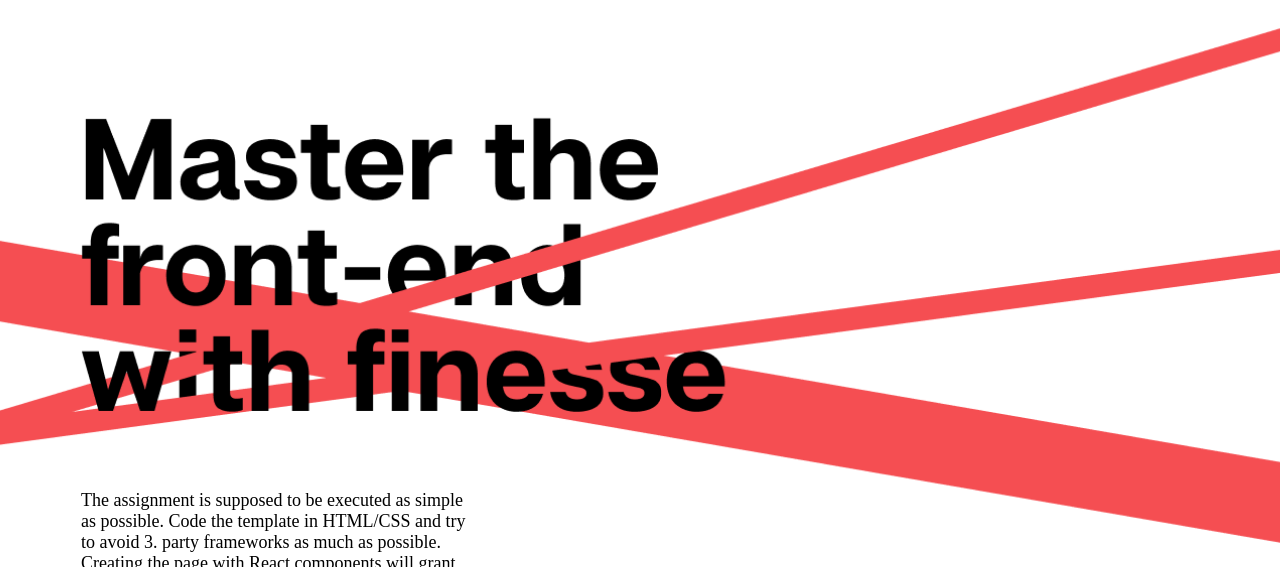
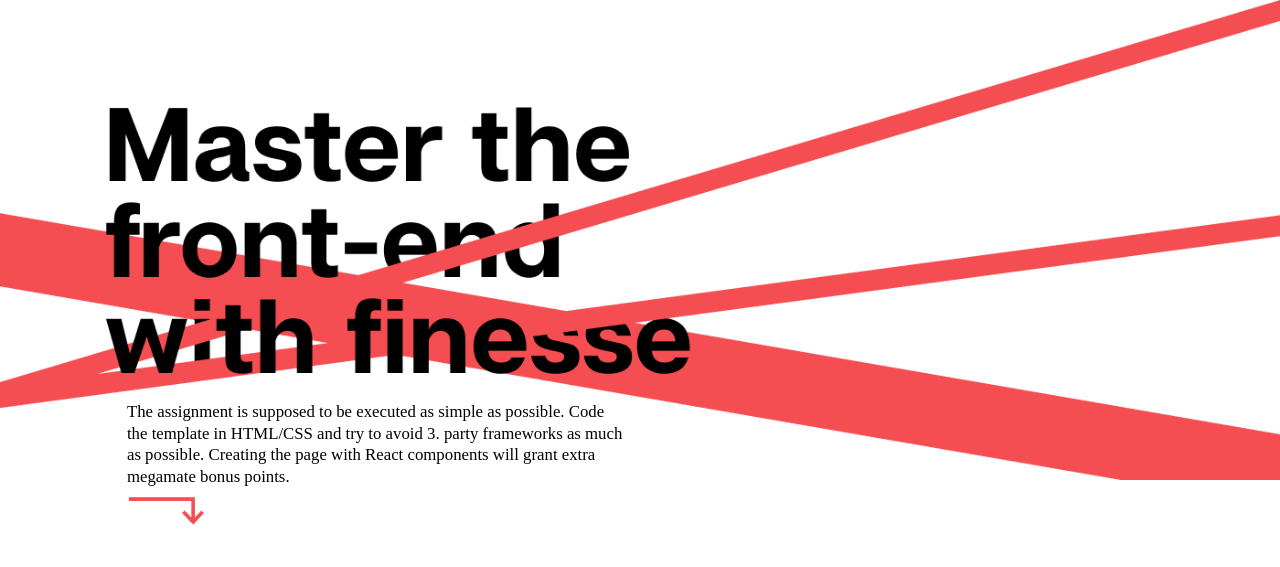
Before and after one commit to rommel-dk/front-end-test, a PHP site: page / in a window 1280 px wide. Shown: the top 567 px of the page. Run offline with PHP 8.4, Linux system fonts and the light colour scheme; some web fonts are replaced.

Commit message:
Mobile styles correction

```diff
--- a/assignment-assets/css/style.css
+++ b/assignment-assets/css/style.css
@@ -48,11 +48,22 @@ h1 {
 h2 {
   font-size: 4em;
 }
+
+.grid {
+  display: grid;
+}
+
 /* mobile styles */
 
-/*--- Header ---*/
+/*--- Showcase ---*/
+.showcase-wrapper {
+  grid-template-columns: 7% 93%;
+  grid-template-rows: 80% 1fr;
+  padding-bottom: 110px;
+}
 .showcase-image {
-  height: 40vh;
+  height: 16rem;
+  grid-area: 1/1/3/3;
 }
 .showcase-image_inner {
   width: 100%;
@@ -63,14 +74,26 @@ h2 {
   background-repeat: no-repeat;
 }
 .showcase-description {
-  padding: 0 1.5em 0 1.5em;
+  padding: 0.5em 1.3em 0 0;
+  max-width: 500px;
+  grid-area: 2/2/3/2;
+}
+.showcase-arrow {
+  width: 125px;
+  height: 46px;
+  background-image: url("../images/arrow.png");
+  transform: scale(0.6);
   position: relative;
-  top: -40px;
-  max-width: 400px;
+  left: -23px;
+  top: 0px;
 }
 
+.articles-wrapper {
+  grid-template-columns: 1fr;
+}
 /*--- Card ---*/
 .card-wrapp {
+  grid-area: 1/1/2/2;
   padding: 0 15px;
   overflow: hidden;
   column-count: 1;
@@ -80,19 +103,15 @@ h2 {
   color: #000;
 }
 .card-wrapp::before {
-  display: inline-block;
+  display: none;
   width: 125px;
-  height: auto;
-  content: url("../images/arrow.png");
-  transform: scale(0.6);
-  position: relative;
-  left: -23px;
-  top: -10px;
+  height: 50px;
+  content: "";
 }
 .card {
   position: relative;
   break-inside: avoid;
-  margin-bottom: 20px;
+  margin-bottom: 4em;
 }
 .card-img {
   width: 100%;
@@ -142,55 +161,129 @@ h2 {
   transform: rotate(45deg);
 }
 
-/* small tablet styles */
-@media screen and (min-width: 30rem) {
+/* smartphones, Android phones, landscape iPhone */
+@media (min-width: 480px) {
+  .showcase-wrapper {
+    grid-template-columns: 7% 93%;
+  }
+  .showcase-wrapper {
+    padding-bottom: 90px;
+  }
   .showcase-image {
-    height: 50vh;
+    height: 18rem;
+  }
+  .showcase-image_inner {
+    background-position: -25px 0;
   }
   .showcase-description {
-    padding: 0 1.5em 0 2.5em;
-    top: -50px;
+    padding: 1em 1.7em 0 0;
   }
-}
-@media screen and (orientation: landscape) and (min-width: 30rem) {
-  .showcase-image {
-    height: 70vh;
+
+  .card-wrapp {
+    column-count: 2;
   }
-  .showcase-description {
-    padding: 0 1.5em 0 1.5em;
-    top: -40px;
+  .card-wrapp::before {
+    display: inline-block;
   }
 }
 
-/* large tablet styles */
-@media screen and (min-width: 960px) {
-  body {
-    font-size: 16px;
+/* portrait tablets, portrait iPad, e-readers (Nook/Kindle), landscape 800x480 phones (Android) */
+@media (min-width: 600px) {
+  .showcase-wrapper {
+    grid-template-columns: 7% 70% 23%;
   }
-  h1 {
-    font-size: 5.4em;
+  .showcase-image {
+    height: 20rem;
+    grid-area: 1/1/3/4;
   }
-  h2 {
-    font-size: 5.5em;
+  .showcase-image_inner {
+    background-position: -30px 0;
+  }
+  .showcase-description {
+    padding: 1em 1em 0 0;
   }
 }
 
-/* desktop styles */
-@media screen and (min-width: 48rem) {
-  body {
-    font-size: 18px;
-  }
-  h1 {
-    font-size: 6.4em;
-  }
-  h2 {
-    font-size: 8.4em;
+/* tablet, landscape iPad, lo-res laptops ands desktops */
+@media (min-width: 801px) {
+  .showcase-wrapper {
+    grid-template-columns: 9% 61% 30%;
   }
   .showcase-image {
-    height: 70vh;
+    height: 25rem;
+    grid-area: 1/1/3/4;
+  }
+  .showcase-image_inner {
+    background-position: 0 0;
   }
   .showcase-description {
-    padding: 0 1.5em 0 4.5em;
-    top: -70px;
+    padding: 1em 1em 0 1em;
+    grid-area: 2/2/3/3;
+    font-size: 1.1em;
+    line-height: 1.3;
+  }
+  .card-wrapp {
+    column-count: 3;
+  }
+  .card-wrapp::before {
+    display: none;
   }
 }
+
+/* big landscape tablets, laptops, and desktops */
+@media (min-width: 1025px) {
+  .showcase-wrapper {
+    grid-template-columns: 9% 51% 40%;
+  }
+  .showcase-image {
+    height: 30rem;
+    grid-area: 1/1/3/4;
+  }
+  .showcase-description {
+    padding: 1em 1em 0 0.7em;
+    font-size: 1.2em;
+  }
+  .articles-wrapper {
+    grid-template-columns: 5% 1fr 5%;
+  }
+  .card-wrapp {
+    grid-area: 1/2/2/3;
+  }
+}
+
+/* hi-res laptops and desktops */
+@media (min-width: 1281px) {
+  .showcase-wrapper {
+    grid-template-rows: 75% 1fr;
+    padding-bottom: 40px;
+  }
+  .showcase-image {
+    height: 37rem;
+  }
+  .showcase-image_inner {
+    background-position: 0px -30px;
+  }
+  .articles-wrapper {
+    grid-template-columns: 9% 1fr 9%;
+  }
+}
+
+@media (min-width: 1600px) {
+  .showcase-wrapper {
+    grid-template-rows: 82% 1fr;
+    padding-bottom: 80px;
+  }
+
+  .showcase-image {
+    height: 40rem;
+  }
+  .showcase-image_inner {
+    background-position: 0 -50px;
+  }
+  .showcase-arrow {
+    transform: scale(1);
+    position: relative;
+    left: 0;
+    top: 8px;
+  }
+}
--- a/assignment-assets/js/components/Showcase.js
+++ b/assignment-assets/js/components/Showcase.js
@@ -1,6 +1,6 @@
 function Showcase(props) {
   return (
-    <div className="showcase-wrapper">
+    <div className="showcase-wrapper grid">
       <div className="showcase-image">
         <div className="showcase-image_inner"></div>
       </div>
@@ -9,6 +9,7 @@ function Showcase(props) {
         the template in HTML/CSS and try to avoid 3. party frameworks as much as
         possible. Creating the page with React components will grant extra
         megamate bonus points.
+        <div className="showcase-arrow"></div>
       </p>
     </div>
   );
--- a/index.html
+++ b/index.html
@@ -15,7 +15,7 @@
     <!-- Main Area-->
     <main>
       <section class="articles-section">
-        <div id="cardList"></div>
+        <div id="cardList" class="articles-wrapper grid"></div>
       </section>
 
       <section class="chance-banner">
```
